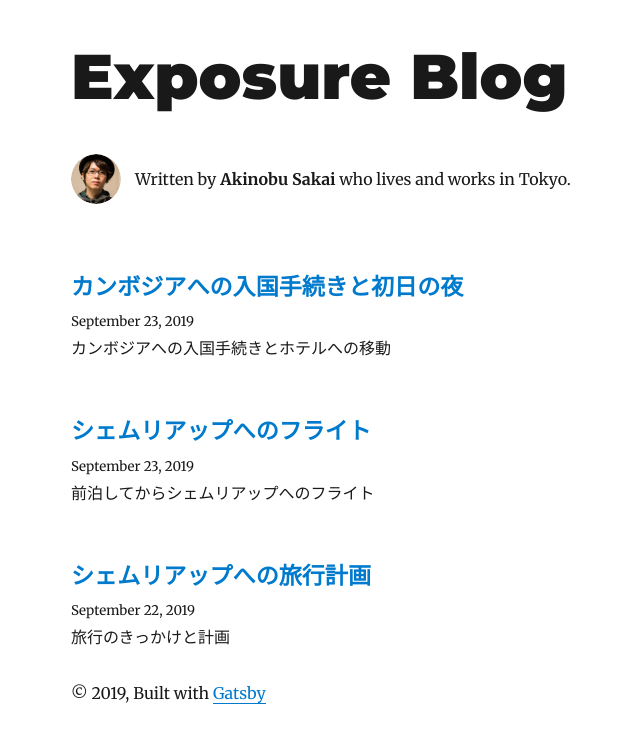
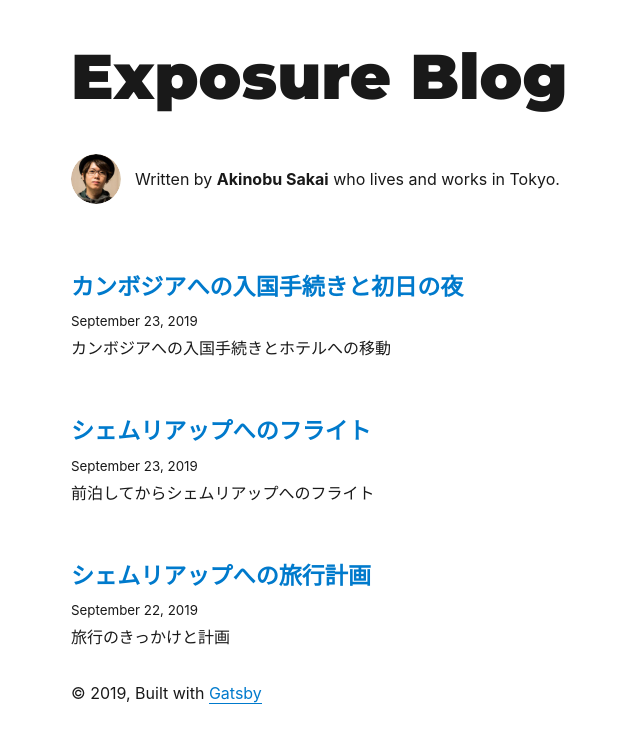
Before and after one commit to sakai-akinobu/exposure-blog, a Gatsby site: page / in a window 1280 px wide. Shown: the whole page, without its empty margins (254-894 px from the left). Built offline with nearby package versions, Linux system fonts and the light colour scheme; Gatsby itself is replaced by a stand-in of ours; some packages are replaced by stand-ins of ours.

Commit message:
Add `font-family` property.

```diff
--- a/src/components/layout.js
+++ b/src/components/layout.js
@@ -58,6 +58,7 @@ class Layout extends React.Component {
           marginRight: `auto`,
           maxWidth: rhythm(24),
           padding: `${rhythm(1.5)} ${rhythm(3 / 4)}`,
+          fontFamily: `-apple-system,BlinkMacSystemFont,Helvetica Neue,Segoe UI,Hiragino Kaku Gothic ProN,Hiragino Sans,ヒラギノ角ゴ ProN W3,Arial,メイリオ,Meiryo,sans-serif`,
         }}
       >
         <header>{header}</header>
```
